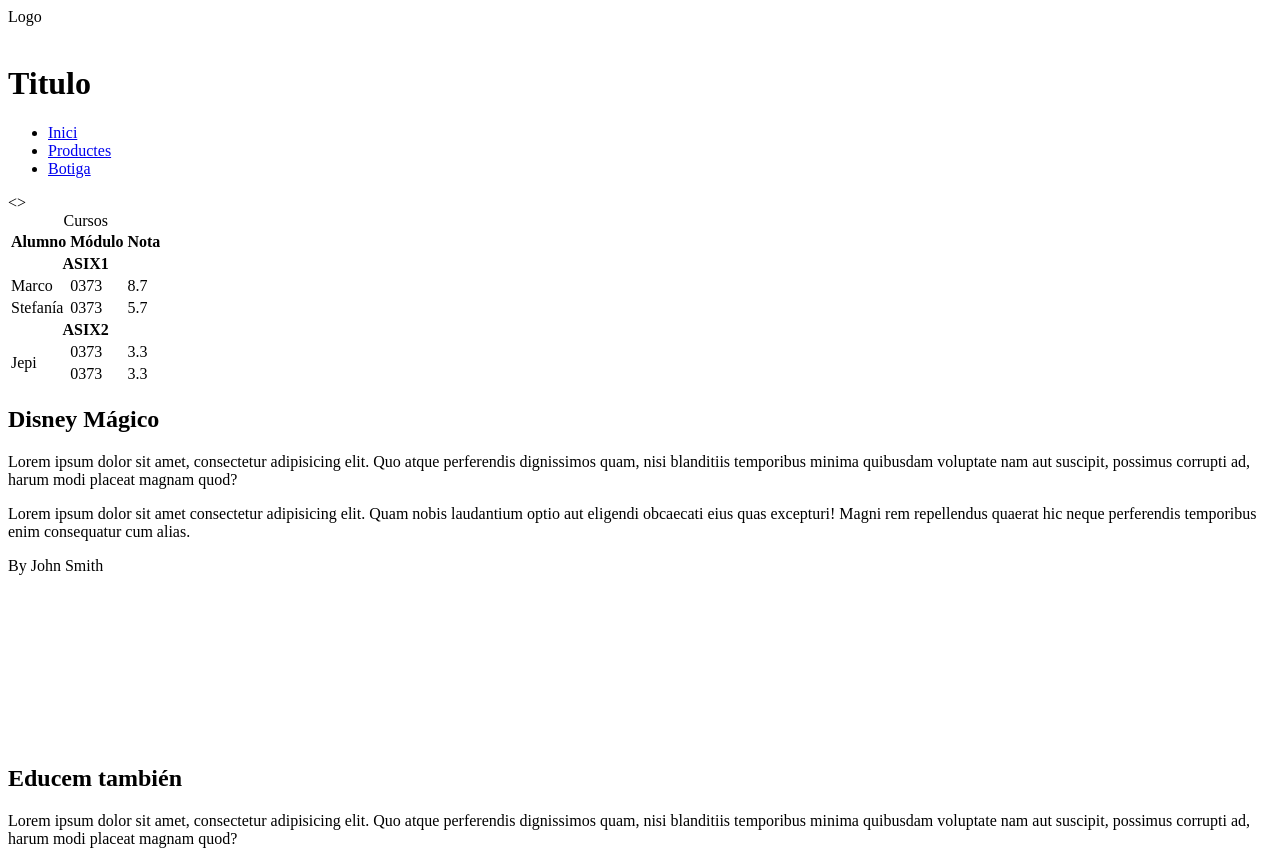
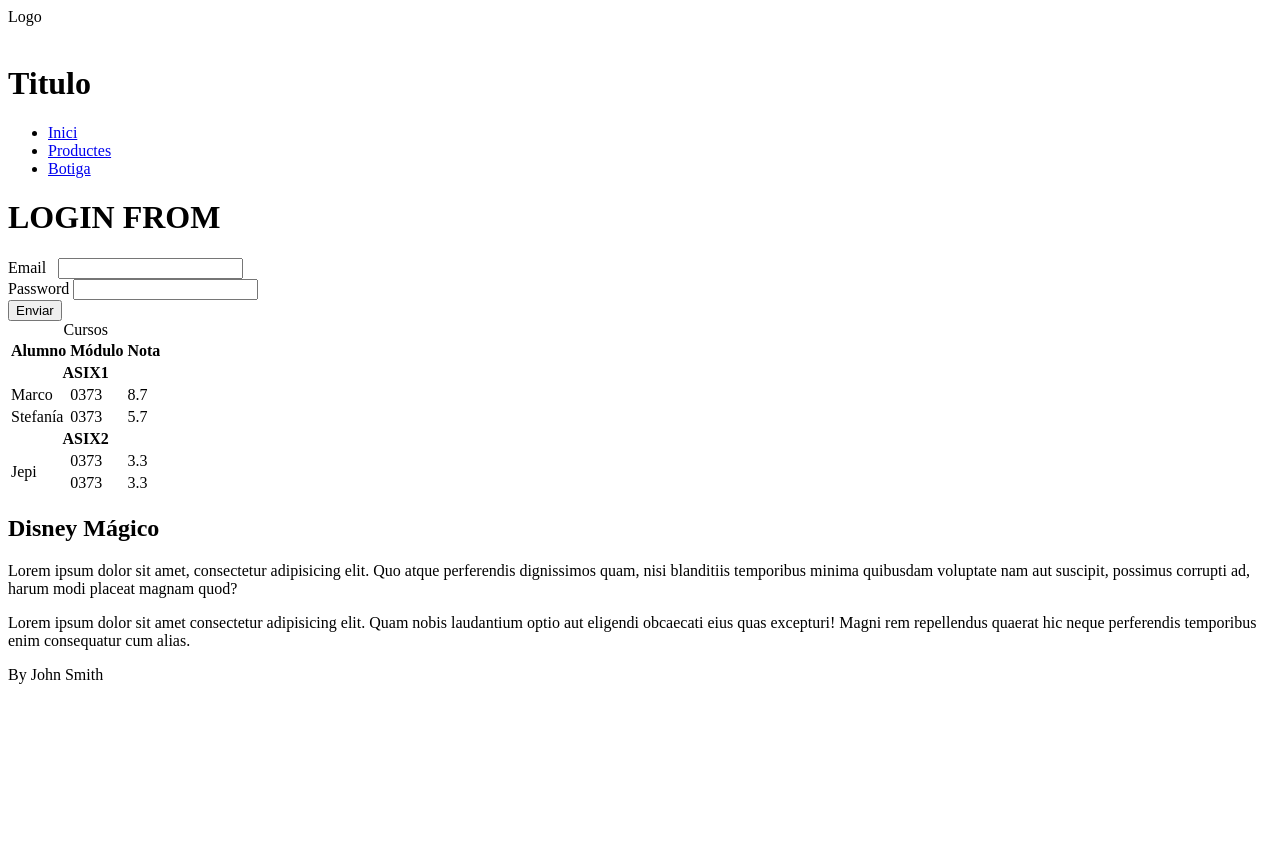
Before and after one commit to Higgs-LPD/Prueba-html, a plain HTML site: page index.html in a window 1280 px wide. Shown: the top 853 px of the page. Drawn offline with Linux system fonts and the light colour scheme.

Commit message:
Cambio 5

```diff
--- a/index.html
+++ b/index.html
@@ -24,7 +24,18 @@
         </nav>
     </header>
 
-    <>
+    <h1>LOGIN FROM</h1>
+        <form action="login.php" method="post"></form>
+            <div>
+                <label for="inpEmail">Email &nbsp;</label>
+                <input id="inpEmail" type="email" maxlength="35">
+            </div>
+            <div>
+                <label for="inpPassword">Password</label>
+                <input type="password" name="" id="inpPassword">
+            </div>
+            <input type="submit" value="Enviar">
+
         <table>
             <caption>Cursos</caption>
             <tr>
```
